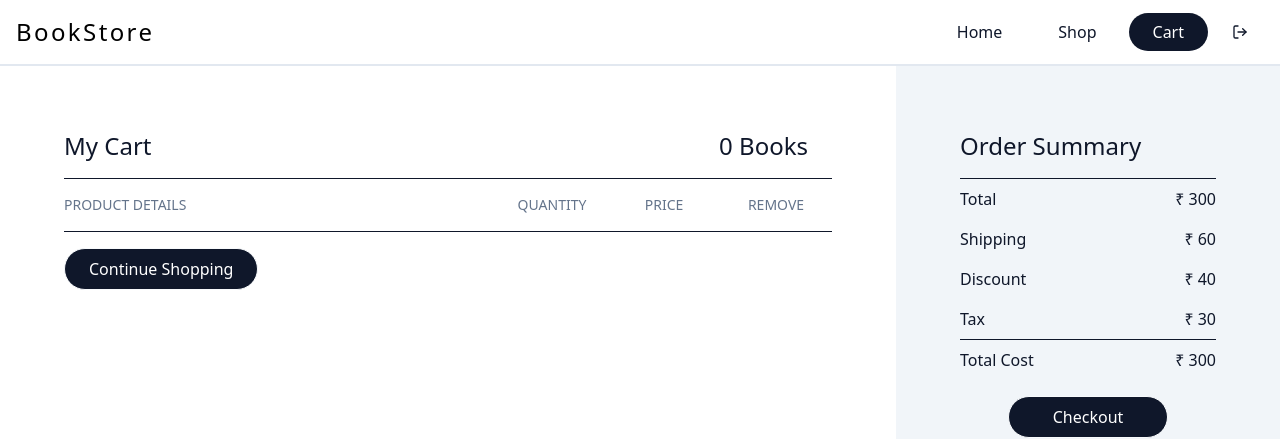
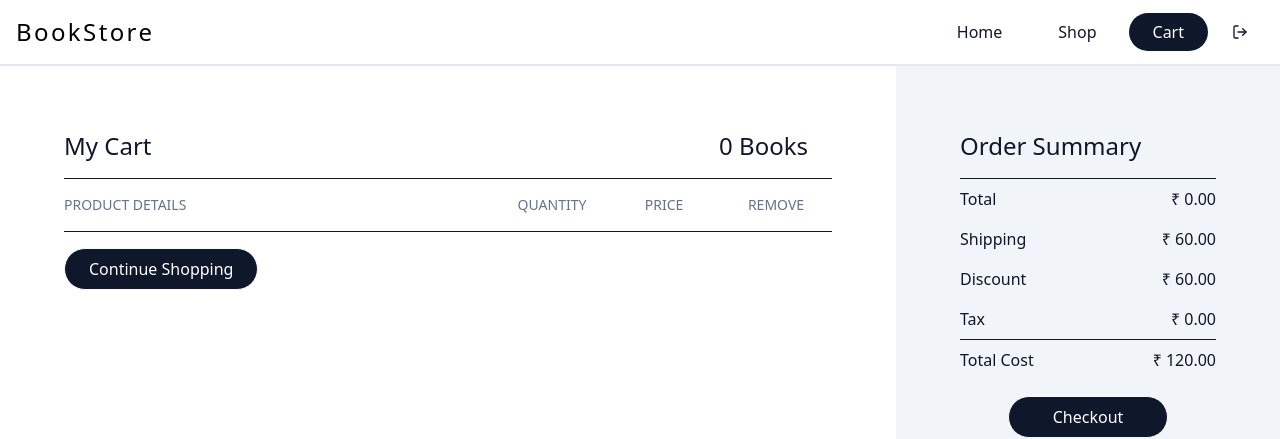
Before and after one commit to codeWithAshith/React-Query---Typescript---Online-Bookstore-Project, a React (Create React App) app: page /cart in a window 1280 px wide. Shown: the top 439 px of the page. Built offline with nearby package versions, Linux system fonts and the light colour scheme.

Commit message:
20. Order component

```diff
--- a/src/components/cart/Order.component.tsx
+++ b/src/components/cart/Order.component.tsx
@@ -1,32 +1,66 @@
-import React from "react";
+import React, { useEffect, useState } from "react";
 import ButtonComponent from "../utils/Button.component";
 import DividerComponent from "../utils/Divider.component";
+import { useAppContext } from "../../context/App.context";
+
+const INITIAL_STATE = {
+  total: 0,
+  shipping: 60,
+  discount: 60,
+  tax: 0,
+  totalCost: 0,
+};
 
 const OrderComponent = () => {
+  const [totalPrice, setTotalPrice] = useState(INITIAL_STATE);
+  const { cart } = useAppContext();
+
+  useEffect(() => {
+    const total = cart.reduce((acc, curr) => {
+      acc = acc + parseInt(curr.price);
+      return acc;
+    }, 0);
+
+    const tax = total * 0.18;
+
+    const totalCost =
+      totalPrice.total +
+      totalPrice.shipping +
+      totalPrice.discount +
+      totalPrice.tax;
+
+    setTotalPrice({
+      ...totalPrice,
+      total: total,
+      tax: tax,
+      totalCost: totalCost,
+    });
+  }, [cart]);
+
   return (
     <div className="flex flex-col w-full h-full">
       <p className="text-slate-900 text-2xl mb-4">Order Summary</p>
       <DividerComponent />
       <div className="flex my-2 justify-between text-slate-900 text-md">
         <p>Total</p>
-        <p>₹ 300</p>
+        <p>₹ {totalPrice.total.toFixed(2)}</p>
       </div>
       <div className="flex my-2 justify-between text-slate-900 text-md">
         <p>Shipping</p>
-        <p>₹ 60</p>
+        <p>₹ {totalPrice.shipping.toFixed(2)}</p>
       </div>
       <div className="flex my-2 justify-between text-slate-900 text-md">
         <p>Discount</p>
-        <p>₹ 40</p>
+        <p>₹ {totalPrice.discount.toFixed(2)}</p>
       </div>
       <div className="flex my-2 justify-between text-slate-900 text-md">
         <p>Tax</p>
-        <p>₹ 30</p>
+        <p>₹ {totalPrice.tax.toFixed(2)}</p>
       </div>
       <DividerComponent />
       <div className="flex my-2 justify-between text-slate-900 text-md">
         <p>Total Cost</p>
-        <p>₹ 300</p>
+        <p>₹ {totalPrice.totalCost.toFixed(2)}</p>
       </div>
       <ButtonComponent
         className="self-center w-40 mt-4"
```
